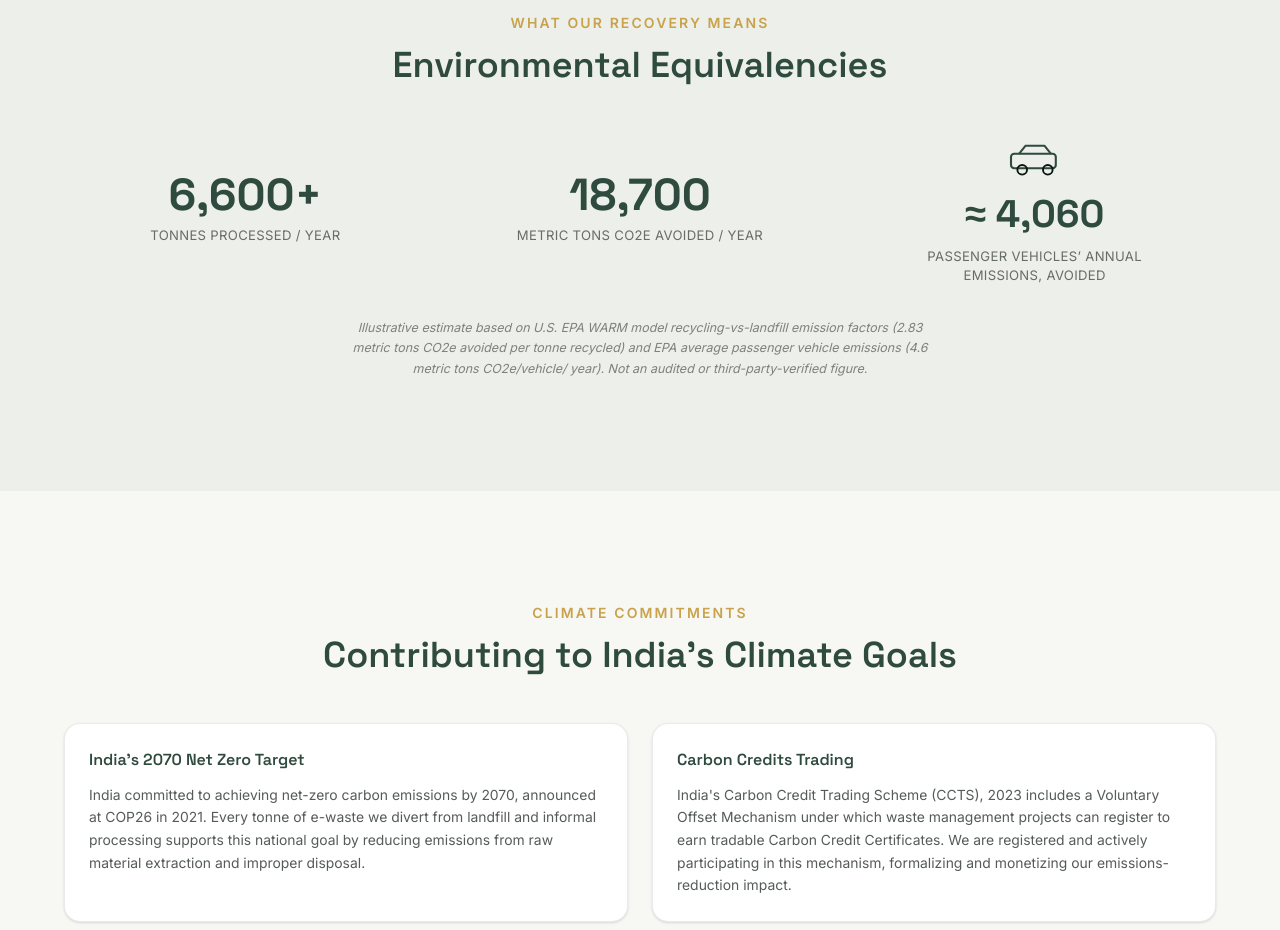
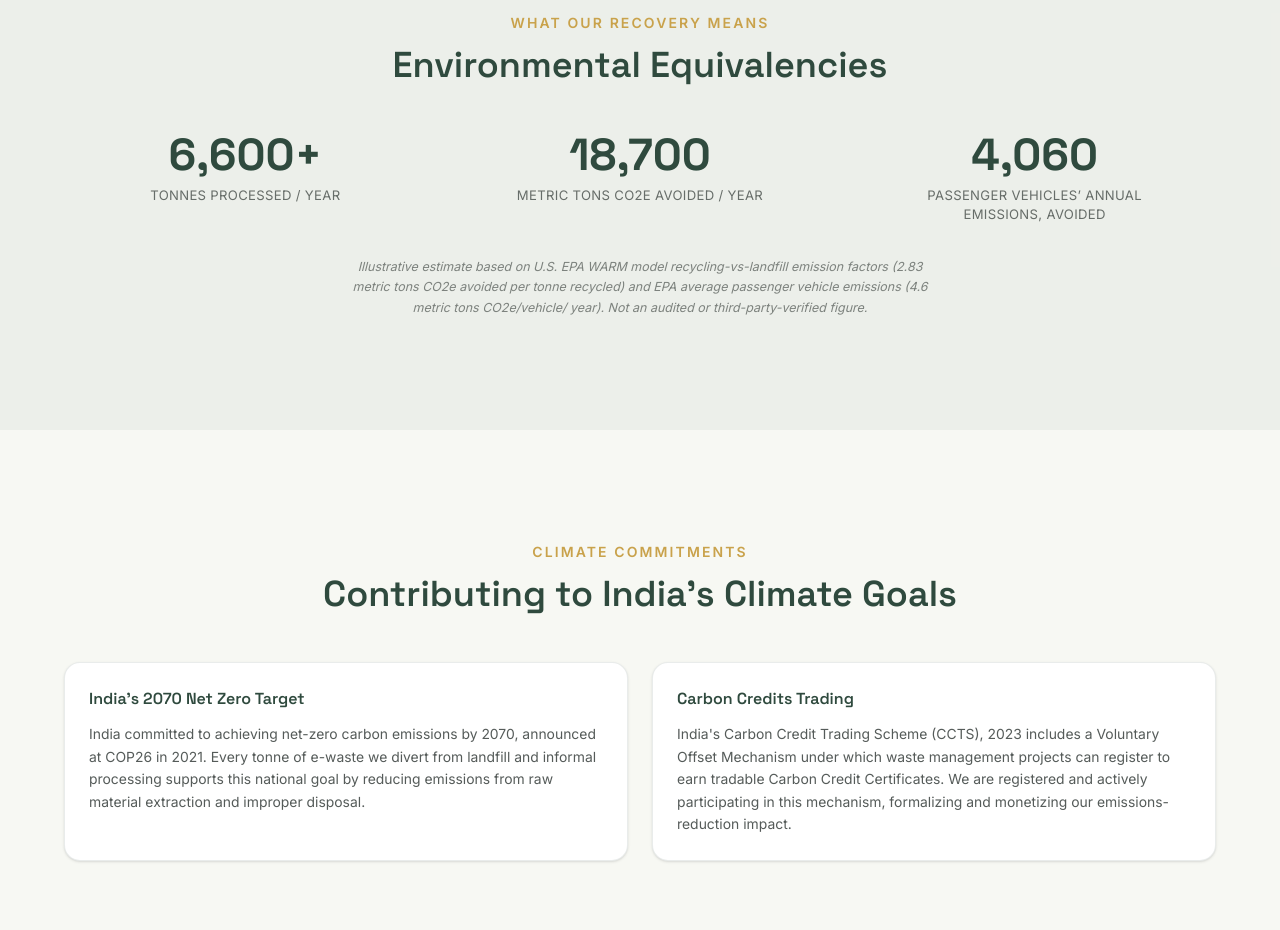
Before and after one commit to mishankji/ssec-website, a Next.js app: page /sustainability in a window 1280 px wide. Shown: the part 2020-2950 px from the top of the page. Built offline with nearby package versions, Linux system fonts and the light colour scheme.

Commit message:
Fix asymmetry in Environmental Equivalencies stats
Drop the car icon and the standalone approx sign above the vehicle
equivalency number, and route it through the same animated count-up
Stat component as the other two figures so all three stats look and
behave consistently.

```diff
--- a/src/components/sustainability-equivalencies.tsx
+++ b/src/components/sustainability-equivalencies.tsx
@@ -1,6 +1,6 @@
 "use client";
 
-import { useEffect, useRef, useState } from "react";
+import { useEffect, useRef, useState, type ReactNode } from "react";
 
 function useInView(threshold = 0.4) {
   const ref = useRef<HTMLDivElement>(null);
@@ -52,7 +52,7 @@ function Stat({
 }: {
   value: number;
   suffix: string;
-  label: string;
+  label: ReactNode;
 }) {
   const [ref, inView] = useInView(0.4);
   const count = useCountUp(value, 1800, inView);
@@ -70,49 +70,23 @@ function Stat({
   );
 }
 
-function CarIcon() {
-  return (
-    <svg viewBox="0 0 100 60" width={80} height={48}>
-      <rect
-        x={20}
-        y={26}
-        width={56}
-        height={18}
-        rx={4}
-        fill="none"
-        stroke="var(--color-forest)"
-        strokeWidth={2.6}
-      />
-      <path
-        d="M30 26 l8 -10 h24 l8 10"
-        fill="none"
-        stroke="var(--color-forest)"
-        strokeWidth={2.6}
-        strokeLinejoin="round"
-      />
-      <circle cx={34} cy={46} r={6} fill="none" stroke="var(--color-ink)" strokeWidth={2.4} />
-      <circle cx={66} cy={46} r={6} fill="none" stroke="var(--color-ink)" strokeWidth={2.4} />
-    </svg>
-  );
-}
-
 export function EquivalenciesSection() {
   return (
     <>
-      <div className="grid items-center gap-8 sm:grid-cols-3">
+      <div className="grid items-start gap-8 sm:grid-cols-3">
         <Stat value={6600} suffix="+" label="Tonnes Processed / Year" />
         <Stat value={18700} suffix="" label="Metric Tons CO2e Avoided / Year" />
-        <div className="flex flex-col items-center">
-          <CarIcon />
-          <div className="font-heading mt-1 text-[clamp(1.8rem,3vw,2.4rem)] font-bold text-forest">
-            &asymp; 4,060
-          </div>
-          <div className="mt-1 text-center text-[0.82rem] uppercase tracking-wide text-ink/60">
-            Passenger Vehicles&rsquo; Annual
-            <br />
-            Emissions, Avoided
-          </div>
-        </div>
+        <Stat
+          value={4060}
+          suffix=""
+          label={
+            <>
+              Passenger Vehicles&rsquo; Annual
+              <br />
+              Emissions, Avoided
+            </>
+          }
+        />
       </div>
 
       <p className="mx-auto mt-8 max-w-xl text-center text-[0.78rem] italic leading-relaxed text-ink/50">
```
